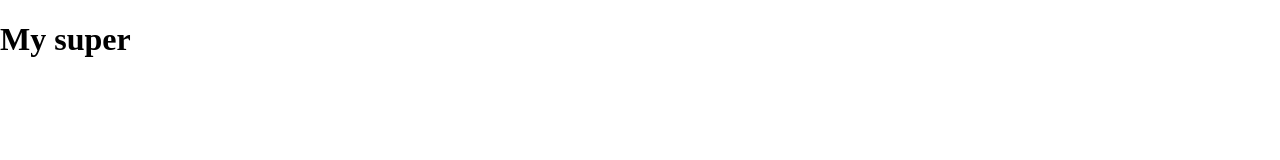
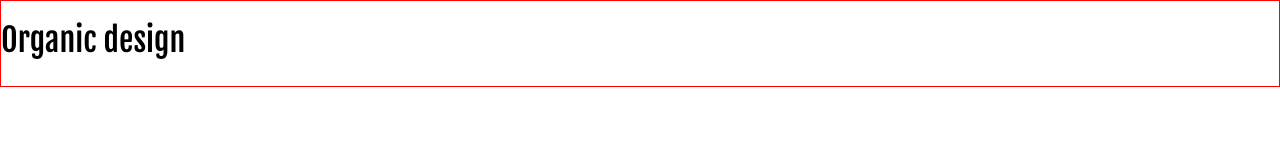
Before and after one commit to Pefington/br8ghter-UI-kit, a plain HTML site: page index.html in a window 1280 px wide. Drawn offline with Linux system fonts and the light colour scheme.

Commit message:
Add fonts

```diff
--- a/index.html
+++ b/index.html
@@ -4,13 +4,17 @@
   <meta charset="UTF-8">
   <meta http-equiv="X-UA-Compatible" content="IE=edge">
   <meta name="viewport" content="width=device-width, initial-scale=1.0">
+  <link rel="preconnect" href="https://fonts.googleapis.com">
+<link rel="preconnect" href="https://fonts.gstatic.com" crossorigin>
+<link href="https://fonts.googleapis.com/css2?family=Fjalla+One&family=Nunito&display=swap" rel="stylesheet">
   <link rel="stylesheet" href="normalise.css">
   <link rel="stylesheet" href="style.css">
   <title>Organic Design</title>
 </head>
 <body>
   <header>
-    <h1>My super </h1>
+    <h1>Organic design</h1>
+
   </header>
 </body>
 </html>
--- a/style.css
+++ b/style.css
@@ -1,11 +1,16 @@
-/* :root {
+:root {
+  font-family: 'Nunito', sans-serif;
   --color-primary: #f00;
   --color-secondary: #0f0;
   --color-tertiary: #00f;
+  border: 1px solid var(--color-primary);
+}
+
+h1, h2, h3, h4 {
+  font-family: 'Fjalla One', sans-serif;
+  font-weight: 400;
 }
 
 header {
-  background-color: var(--color-primary);
-  color: var(--color-secondary);
   height: 4rem;
-} */
+}
```
